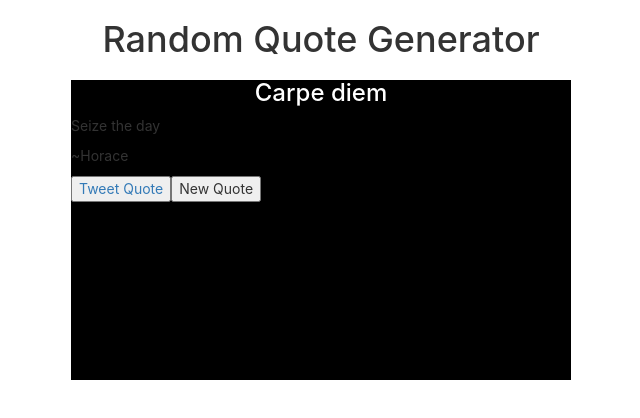
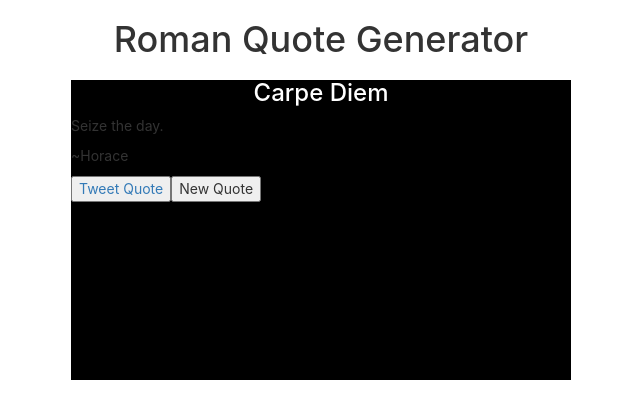
Before and after one commit to tomporvaz/roman-quote-gen, a React (Create React App) app: page / in a window 1280 px wide. Shown: the top 418 px of the page, without its empty margins (319-959 px from the left). Built offline with nearby package versions, Linux system fonts and the light colour scheme.

Commit message:
added an JSON of quote objects called quotesJSON.  Updated state to accept a quote object and updated JSX to display the appropirate property of each quote object.  QuoteOBJ in state is currently staticly defined by index number.

```diff
--- a/src/App.js
+++ b/src/App.js
@@ -1,33 +1,55 @@
 import React, { Component } from 'react';
 import logo from './logo.svg';
 import './App.css';
+
+const quotesJSON = {quotes:[
+  {
+    quote: "Carpe Diem",
+    translation: "Seize the day.",
+    author: "Horace"
+  },
+  {
+    quote: "Tempest Fugit",
+    translation: "Time flies.",
+    author: "Virgil"
+  },
+  {
+    quote: "SEMPER UBI SUB UBI",
+    translation: "Always where under where.",
+    author: "Mr. Talone"
+  }
+
+
+]}
 
 class App extends Component {
   constructor(props) {
     super(props);
     this.state = {
-      quote: "Carpe diem",
+      quoteObj: quotesJSON.quotes[0],
+      //quote: quoteObj.quote,
       translation: "Seize the day",
       author: "Horace"
     };
     //add bindings here
+    //this.handleClick = this.handleClick.bind(this);
   }
 
   render() {
     const tweetHREF = "https://twitter.com/intent/tweet?button_hashtag=romanquotes&text=" +
-    encodeURIComponent('"' + this.state.quote + '" ' + this.state.author);
+    encodeURIComponent('"' + this.state.quoteObj.quote + '" ' + '(' + this.state.quoteObj.translation + ') ~ ' + this.state.author);
 
     const testHREF = "https://www.google.com/";
 
     return (
       <div>
-        <h1 className="header"> Random Quote Generator </h1>
+        <h1 className="header"> Roman Quote Generator </h1>
         <div id="quote-box">
-          <h3 id="text">{this.state.quote}</h3>
-          <p id="translation">{this.state.translation}</p>
-          <p id="author">~{this.state.author}</p>
+          <h3 id="text">{this.state.quoteObj.quote}</h3>
+          <p id="translation">{this.state.quoteObj.translation}</p>
+          <p id="author">~{this.state.quoteObj.author}</p>
           <a  id="tweet-quote" href={tweetHREF} target="_blank">
-            <button >Tweet Quote</button>
+            <button onClick={this.handleClick}>Tweet Quote</button>
           </a>
 
           <button id="new-quote" onClick={this.handleClick}>New Quote</button>
```
